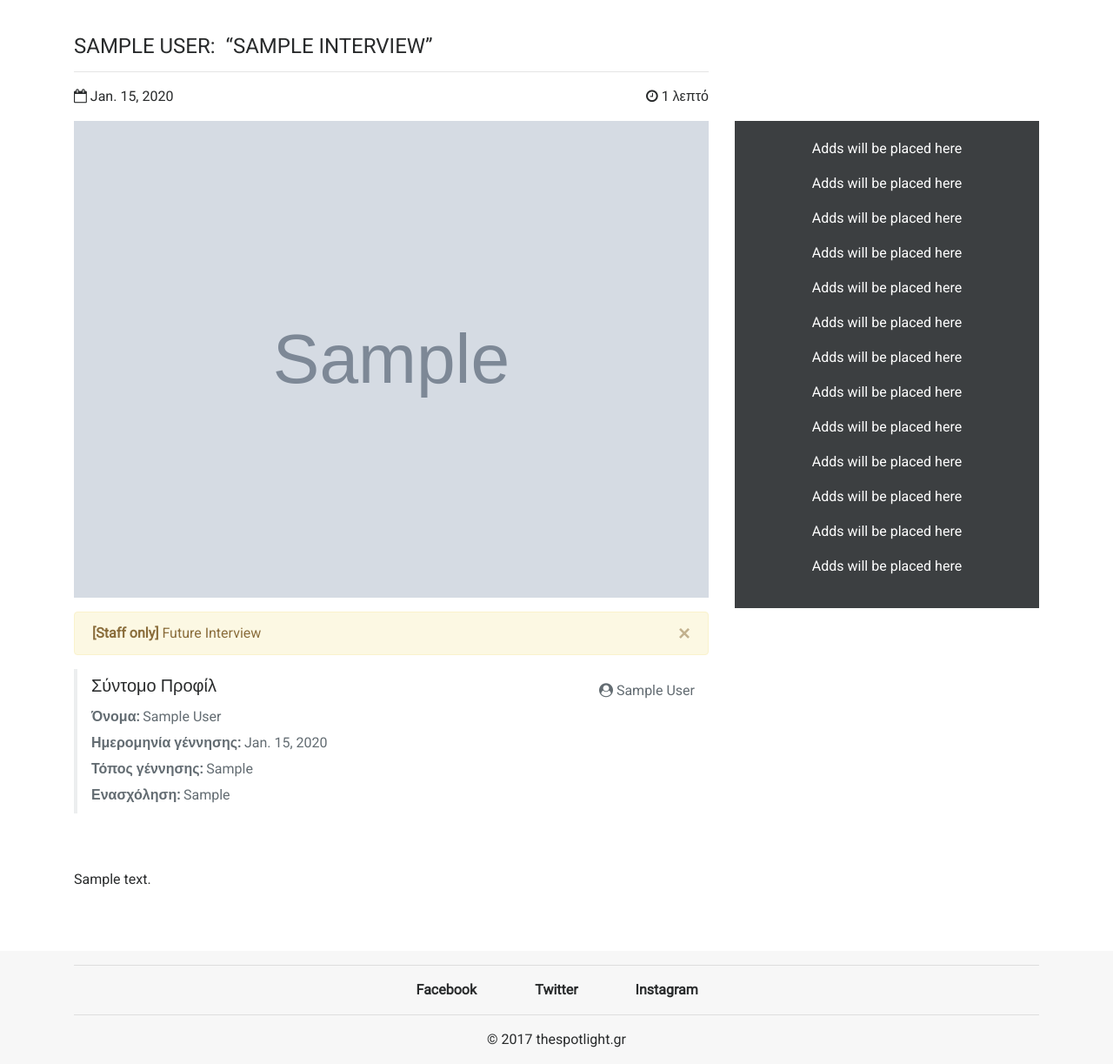
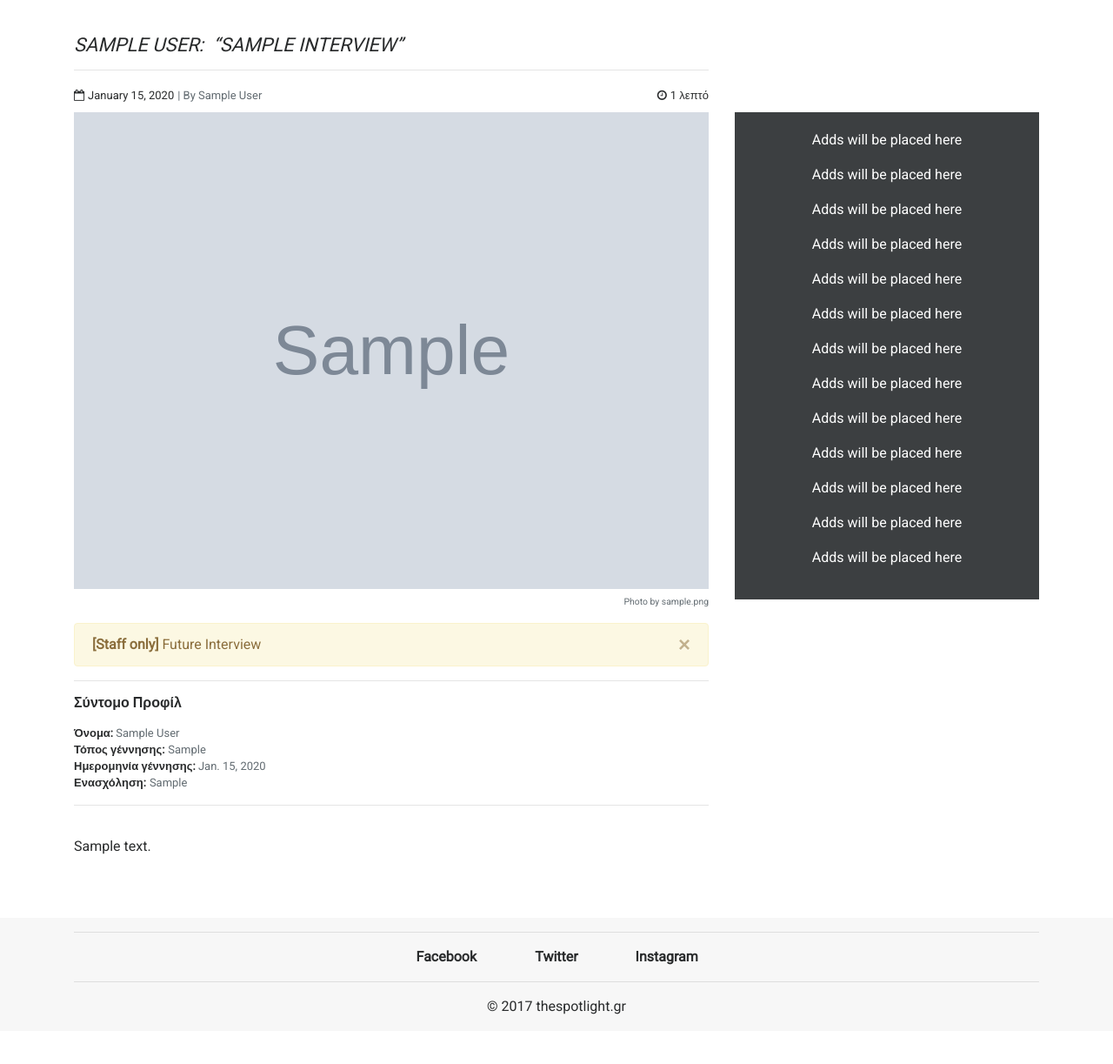
Before and after one commit to paulito272/thespotlight, a Django app: a page that uses src/templates/footer.html in a window 1280 px wide. Shown: the part 56-1279 px from the top of the page at 87% size. After the commit the page ends 1222 px from the top, so only its background shows below. Run offline with Django 3.2, Linux system fonts and the light colour scheme; tables that the repository leaves empty hold one stand-in row (values such as "Sample post"); grey boxes marked "Sample" are stand-in pictures; some libraries are stand-ins or nearby versions.

Commit message:
Multiple UI/UX changes.

```diff
--- a/src/interviewees/models.py
+++ b/src/interviewees/models.py
@@ -18,8 +18,9 @@ class Interviewee(models.Model):
                                       height_field='height_field')
     width_field = models.IntegerField(default=0)
     height_field = models.IntegerField(default=0)
+    photographer = models.CharField(_('photographer name'), max_length=90, blank=True, null=True)
+    place_of_birth = models.CharField(_('place of birth'), max_length=90, blank=True, null=True)
     date_of_birth = models.DateField(_('date of birth'), blank=True, null=True)
-    place_of_birth = models.CharField(_('place of birth'), max_length=90, blank=True, null=True)
     occupation = models.CharField(_('occupation'), max_length=30, blank=True, null=True)
     slug = models.SlugField(max_length=255, editable=True, blank=True, null=False, unique=True)
 
--- a/src/interviewees/views.py
+++ b/src/interviewees/views.py
@@ -1,7 +1,6 @@
 from django.views.generic import ListView, DetailView
 
 from .models import Interviewee
-from interviews.models import Interview
 
 
 class IntervieweeListView(ListView):
--- a/src/static/css/base.css
+++ b/src/static/css/base.css
@@ -31,7 +31,7 @@ body {
 
 .ts-interview-title,
 .ts-interview-subtitle {
-    font-size: 14px;
+    font-size: 0.875em;
 }
 
 .ts-interview-title {
@@ -56,8 +56,37 @@ body {
     border: none;
 }
 
-#ts-interview-cover-image {
+#ts-interview-main-title {
+    font-size: 1.375em;
+}
+
+#ts-interview-header-container span,
+#ts-interview-header-container time {
+    font-size: 0.813em;
+}
+
+#ts-interviewee-short-description strong,
+#ts-interviewee-short-description span {
+    font-size: 0.813em;
+}
+
+#ts-interviewee-short-description span {
+    color: #636c72;
+}
+
+#ts-interview-cover-image,
+#ts-m-interview-cover-image {
     width: 100%;
+}
+
+#ts-interview-photographer {
+    font-size: 0.813em;
+    color: #636c72;
+}
+
+#ts-interview-content {
+    margin-top: 35px;
+    word-wrap: break-word;
 }
 
 #ts-carousel-overlay:before {
@@ -153,3 +182,40 @@ footer a:hover {
     -moz-animation-delay: 0.5s;
     -o-animation-delay: 0.5s;
 }
+
+#ts-m-interview-header {
+    display: none;
+}
+
+#ts-m-interview-cover-image-container {
+    display: none;
+}
+
+/*Medium devices (tablets, less than 992px)*/
+@media (max-width: 991px) {
+    #ts-interview-main-title {
+        font-size: 1.125em;
+        padding-bottom: 1.063em;
+    }
+
+    #ts-interview-header {
+        display: none;
+    }
+
+    #ts-m-interview-header {
+        display: block;
+    }
+
+    #ts-interview-cover-image {
+        display: none;
+    }
+
+    #ts-m-interview-cover-image-container {
+        display: block;
+    }
+
+    #ts-interview-header-container span,
+    #ts-interview-header-container time {
+        font-size: 0.625em;
+    }
+}
--- a/src/templates/footer.html
+++ b/src/templates/footer.html
@@ -4,10 +4,10 @@
         <div class="row">
             <div class="col-md-4 offset-md-4 col-sm-12 offset-sm-0">
                 <div class="row">
-                    <div class="col-md-4 col-sm-12">
+                    <div class="col-md-4 col-sm-12 pb-3 pb-md-0">
                         <strong><a href="#">Facebook</a></strong>
                     </div>
-                    <div class="col-md-4 col-sm-12">
+                    <div class="col-md-4 col-sm-12 pb-3 pb-md-0">
                         <strong><a href="#">Twitter</a></strong>
                     </div>
                     <div class="col-md-4 col-sm-12">
--- a/src/templates/interview_detail.html
+++ b/src/templates/interview_detail.html
@@ -5,31 +5,79 @@
 
 {% block content %}
     <div class="row">
-        <div class="col-8">
-            <h4>
-                {{ interview.interviewee.get_full_name|accentify|upper }}:&nbsp;
-                &ldquo;{{ interview.title|accentify|upper }}&rdquo;
-            </h4>
+        <div class="col-md-8 col-sm-12">
+            <h5 id="ts-interview-main-title">
+                <em>
+                    {{ interview.interviewee.get_full_name|accentify|upper }}:&nbsp;
+                    &ldquo;{{ interview.title|accentify|upper }}&rdquo;
+                </em>
+            </h5>
             <hr>
 
-            <div class="row mb-3">
-                <div class="col-6">
+            <div id="ts-interview-header-container" class="row mb-2">
+                <div id="ts-interview-header" class="col-6">
                     <span class="fa fa-calendar-o"></span>
-                    {{ interview.publish }}
+                    <time>{{ interview.publish|date:"F d, Y" }}</time>
+                    <span class="text-muted">
+                        | By
+                        {% if interview.author.get_full_name %}
+                            {{ interview.author.get_full_name }}
+                        {% else %}
+                            {{ interview.author.username }}
+                        {% endif %}
+                    </span>
                 </div>
 
-                <div class="col-6 text-right">
+                <div id="ts-m-interview-header" class="col-6">
+                    <div class="row">
+                        <div class="col pl-sm-0">
+                            <span class="fa fa-calendar-o"></span>
+                            <time>{{ interview.publish|date:"F d, Y" }}</time>
+                        </div>
+                    </div>
+
+                    <div class="row">
+                        <div class="col pl-sm-0">
+                            <span class="text-muted">
+                                By
+                                {% if interview.author.get_full_name %}
+                                    {{ interview.author.get_full_name }}
+                                {% else %}
+                                    {{ interview.author.username }}
+                                {% endif %}
+                            </span>
+                        </div>
+                    </div>
+                </div>
+
+                <div class="col-6 text-right align-self-center">
                     <span class="fa fa-clock-o"></span>
-                    {{ interview.read_time }}
-                    {% if  interview.read_time > 1 %} λεπτά{% else %} λεπτό {% endif %}
+                    <span>
+                        {{ interview.read_time }}
+                        {% if  interview.read_time > 1 %} λεπτά{% else %} λεπτό {% endif %}
+                    </span>
                 </div>
             </div>
         </div>
     </div>
     <div class="row">
-        <div class="col-8">
+        <div class="col-md-8 col-sm-12">
             <img src="{{ interview.interviewee.profile_image.url }}" alt="{{ interview.interviewee.profile_image }}"
                  id="ts-interview-cover-image" class="img-fluid">
+
+            <div id="ts-m-interview-cover-image-container" class="row">
+                <img src="{{ interview.interviewee.profile_image.url }}"
+                     alt="{{ interview.interviewee.profile_image }}"
+                     id="ts-m-interview-cover-image" class="img-fluid">
+            </div>
+
+            {% if interview.interviewee.photographer %}
+                <div class="row">
+                    <div id="ts-interview-photographer" class="col-12 mt-1 text-right">
+                        <small>Photo by {{ interview.interviewee.photographer }}</small>
+                    </div>
+                </div>
+            {% endif %}
 
             <div class="mt-3">
                 {% if interview.draft %}
@@ -37,7 +85,7 @@
                         <button type="button" class="close" data-dismiss="alert" aria-label="Close">
                             <span aria-hidden="true">&times;</span>
                         </button>
-                        <strong>[Staff only]</strong> Draft
+                        <strong>[Staff only]</strong>&nbsp;<span>Draft</span>
                     </div>
                 {% endif %}
 
@@ -46,69 +94,49 @@
                         <button type="button" class="close" data-dismiss="alert" aria-label="Close">
                             <span aria-hidden="true">&times;</span>
                         </button>
-                        <strong>[Staff only]</strong> Future Interview
+                        <strong>[Staff only]</strong>&nbsp;<span>Future Interview</span>
                     </div>
                 {% endif %}
 
+                <hr>
                 <div class="row">
-                    <div class="col-6">
-                        <div class="blockquote">
-                            <h5>Σύντομο Προφίλ</h5>
+                    <div class="col-12" style="line-height: 1.125em;">
+                        <h6 class="mb-3"><strong>Σύντομο Προφίλ</strong></h6>
+                        <div id="ts-interviewee-short-description">
+                            {% if interview.interviewee.get_full_name %}
+                                <strong>Όνομα: </strong>
+                                <span>{{ interview.interviewee.get_full_name }}</span>
+                                <br>
+                            {% endif %}
 
-                            {% if interview.interviewee.get_full_name %}
-                                <small class="text-muted">
-                                    <strong>Όνομα:</strong>
-                                    {{ interview.interviewee.get_full_name }}
-                                </small>
+                            {% if interview.interviewee.place_of_birth %}
+                                <strong>Τόπος γέννησης:</strong>
+                                <span>{{ interview.interviewee.place_of_birth }}</span>
                                 <br>
                             {% endif %}
 
                             {% if interview.interviewee.date_of_birth %}
-                                <small class="text-muted">
-                                    <strong>Ημερομηνία γέννησης:</strong>
-                                    {{ interview.interviewee.date_of_birth }}
-                                </small>
-                                <br>
-                            {% endif %}
-
-                            {% if interview.interviewee.place_of_birth %}
-                                <small class="text-muted">
-                                    <strong>Τόπος γέννησης:</strong>
-                                    {{ interview.interviewee.place_of_birth }}
-                                </small>
+                                <strong>Ημερομηνία γέννησης: </strong>
+                                <span>{{ interview.interviewee.date_of_birth }}</span>
                                 <br>
                             {% endif %}
 
                             {% if interview.interviewee.occupation %}
-                                <small class="text-muted">
-                                    <strong>Ενασχόληση:</strong>
-                                    {{ interview.interviewee.occupation }}
-                                </small>
+                                <strong>Ενασχόληση:</strong>
+                                <span>{{ interview.interviewee.occupation }}</span>
                             {% endif %}
                         </div>
                     </div>
+                </div>
+                <hr>
 
-                    <div class="col-6">
-                        <div class="blockquote blockquote-reverse" style="border: none;">
-                            <small class="text-muted">
-                                <span class="fa fa-user-circle"></span>
-                                {% if interview.author.get_full_name %}
-                                    {{ interview.author.get_full_name }}
-                                {% else %}
-                                    {{ interview.author.username }}
-                                {% endif %}
-                            </small>
-                        </div>
-                    </div>
-                </div>
-
-                <div id="ts-interview-content" class="mt-5">
+                <div id="ts-interview-content">
                     {{ interview.content|safe }}
                 </div>
             </div>
         </div>
 
-        <div class="col-4">
+        <div id="ts-interview-adds" class="col-md-4 hidden-sm-down">
             <div class="adds text-center">
                 <p>Adds will be placed here</p>
                 <p>Adds will be placed here</p>
--- a/src/templates/navigation.html
+++ b/src/templates/navigation.html
@@ -2,7 +2,7 @@
 
 <nav class="navbar navbar-toggleable-md navbar-light bg-faded fixed-top">
     <button class="navbar-toggler navbar-toggler-right" type="button" data-toggle="collapse"
-            data-target="#navbarsExampleDefault" aria-controls="navbarsExampleDefault" aria-expanded="false"
+            data-target="#ts-navbar" aria-controls="ts-navbar" aria-expanded="false"
             aria-label="Toggle navigation">
         <span class="navbar-toggler-icon"></span>
     </button>
@@ -12,7 +12,7 @@
         The Spotlight
     </a>
 
-    <div class="collapse navbar-collapse" id="navbarsExampleDefault">
+    <div class="collapse navbar-collapse" id="ts-navbar">
         <ul class="navbar-nav mr-auto">
             {% for category in categories %}
                 {% if category.sub_categories.all.count >= 1 %}
```
Also changed, not shown: src/templates/interview_list.html (+36 -4 lines).
